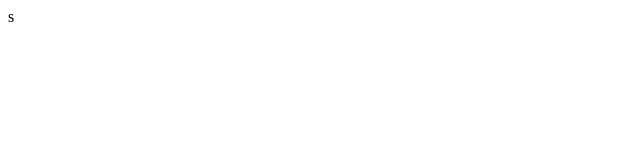
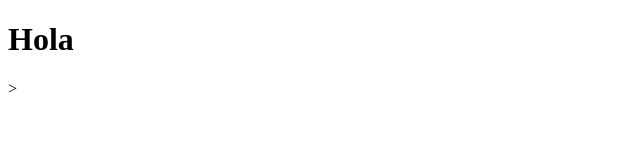
Before and after one commit to DanielQMTZ250797/Prueba4, a plain HTML site: page prueba.html in a window 1280 px wide. Shown: the whole page, without its empty margins (0-640 px from the left). Drawn offline with Linux system fonts and the light colour scheme.

Commit message:
Agregamos un h1

```diff
--- a/prueba.html
+++ b/prueba.html
@@ -4,6 +4,6 @@
 
     </head>
     <body>
-        s
+      <h1>Hola</h1>>
     </body>
 </html>
```
